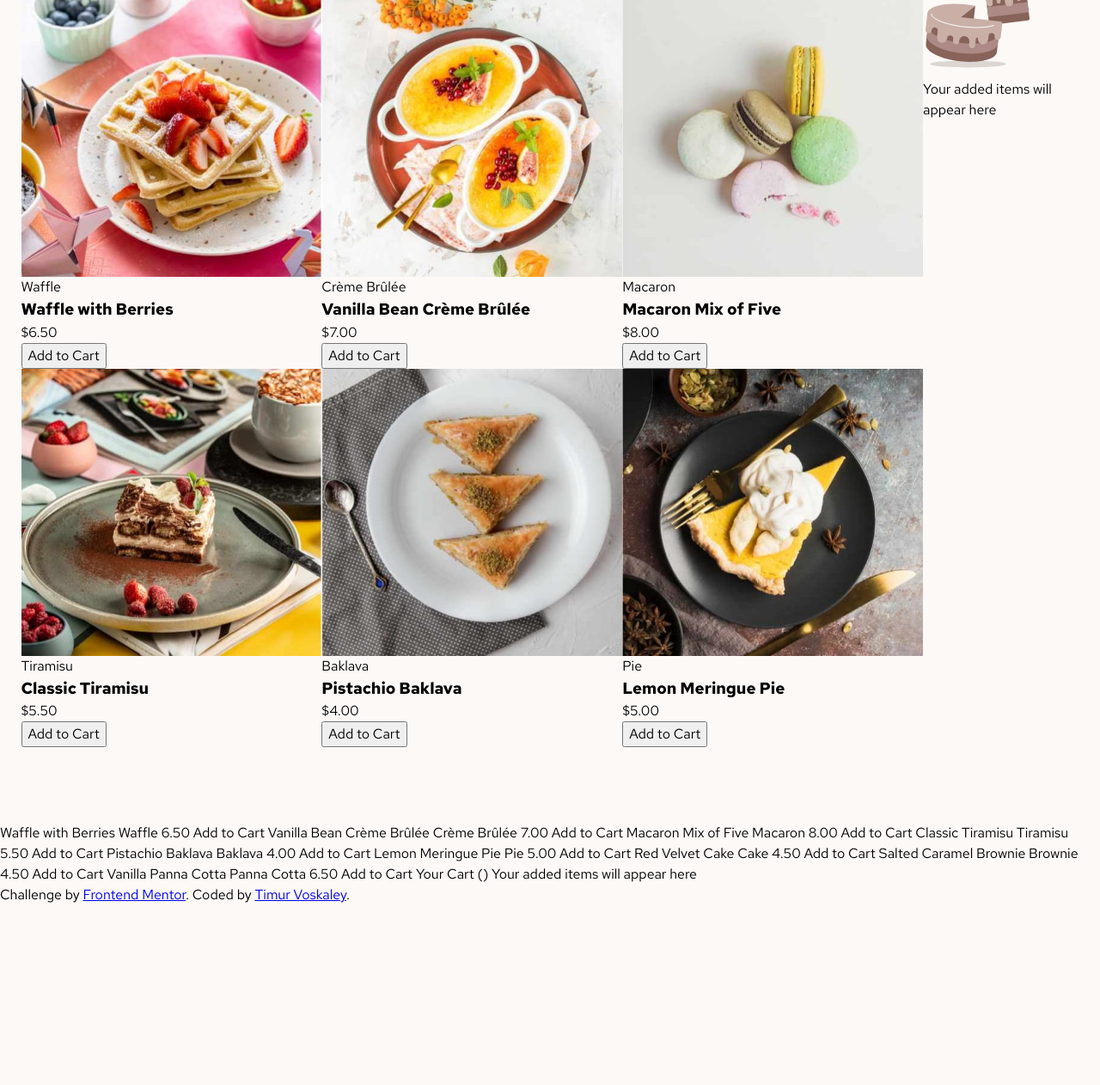
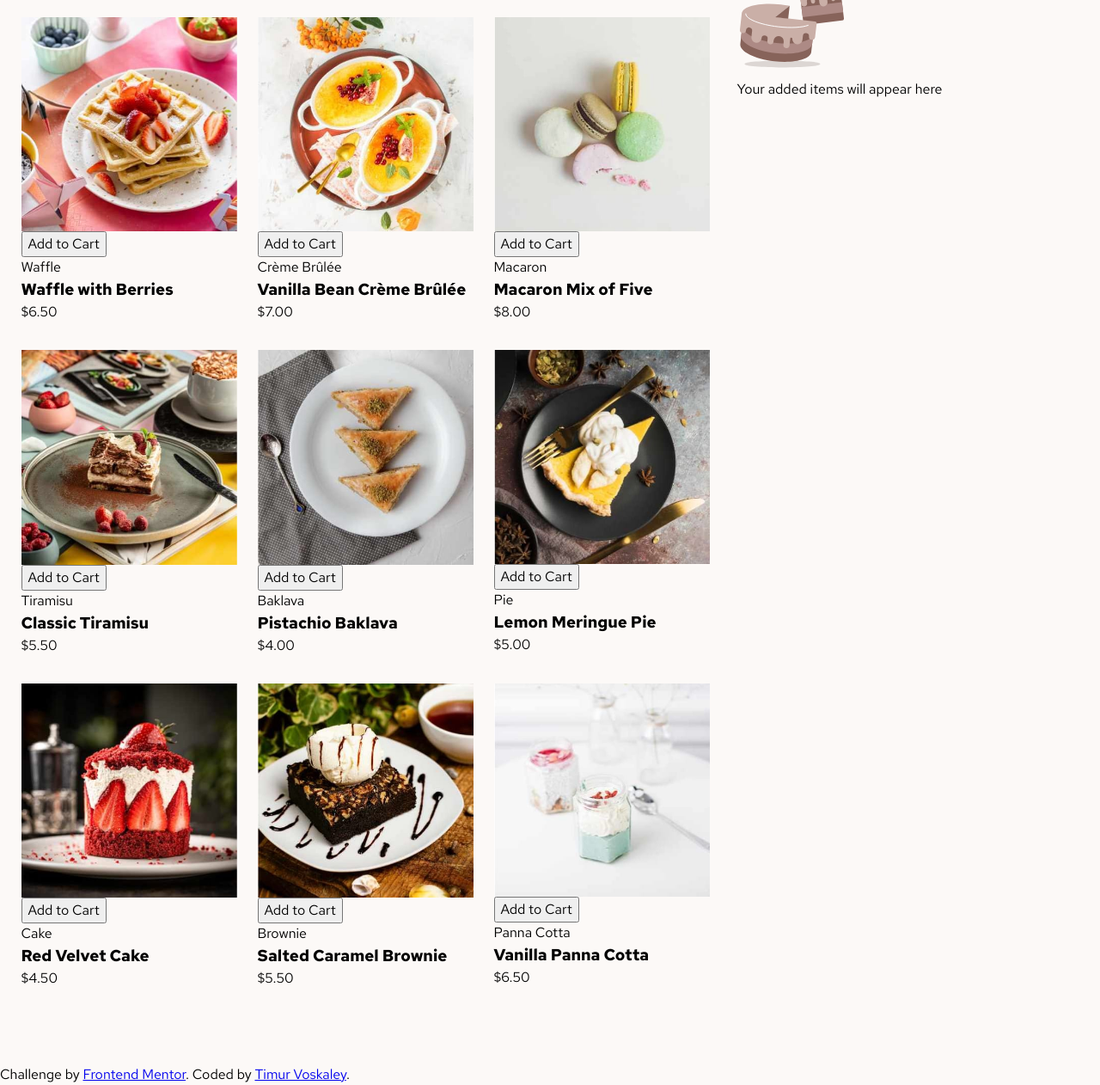
Before and after one commit to TimurVoskaley/Product-list-with-cart, a plain HTML site: page index.html in a window 1280 px wide. Shown: the part 160-1422 px from the top of the page at 86% size. Before the commit the page ends 1213 px from the top, so only its background shows below. Drawn offline with nearby package versions, Linux system fonts and the light colour scheme; files that its build step writes are made by us from their sources.

Commit message:
replaced product images with sets of pictures, depending on the type of device.

```diff
--- a/index.html
+++ b/index.html
@@ -18,83 +18,176 @@
 
   <main class="container">
     <div class="products">
-      <a class="products__title" href="#">Desserts</a>
+      <h1 class="products__title" >Desserts</h1>
       <ul class="products__list">
         <li class="products__list-item">
           <article class="products__card">
             <div class="products__card-image">
-              <img src="assets/images/image-waffle-desktop.jpg" alt="Waffle with Berries">
+              <picture>
+                <source srcset="assets/images/image-waffle-desktop.jpg" media="(min-width: 1440px)">
+                <source srcset="assets/images/image-waffle-tablet.jpg" media="(min-width: 768px)">
+                <source srcset="assets/images/image-waffle-mobile.jpg" media="(min-width: 375px)">
+                <img src="assets/images/image-waffle-desktop.jpg" alt="Waffle with Berries" width="251" height="240">
+              </picture>
+              <button class="products__card-button" type="button">Add to Cart</button>
             </div>
+
             <div class="products__card-content">
               <p class="products__card-category">Waffle</p>
               <h3 class="products__card-title">Waffle with Berries</h3>
               <p class="products__card-price">$6.50</p>
-              <button class="products__card-button">Add to Cart</button>
             </div>
           </article>
         </li>
+
         <li class="products__list-item">
           <article class="products__card">
             <div class="products__card-image">
-              <img src="assets/images/image-creme-brulee-desktop.jpg" alt="Vanilla Bean Crème Brûlée">
+              <picture>
+                <source srcset="assets/images/image-creme-brulee-desktop.jpg" media="(min-width: 1440px)">
+                <source srcset="assets/images/image-creme-brulee-tablet.jpg" media="(min-width: 768px)">
+                <source srcset="assets/images/image-creme-brulee-mobile.jpg" media="(min-width: 375px)">
+                <img src="assets/images/image-creme-brulee-desktop.jpg" alt="Vanilla Bean Crème Brûlée" width="251" height="240">
+              </picture>
+              <button class="products__card-button" type="button">Add to Cart</button>
             </div>
             <div class="products__card-content">
               <p class="products__card-category">Crème Brûlée</p>
               <h3 class="products__card-title">Vanilla Bean Crème Brûlée</h3>
               <p class="products__card-price">$7.00</p>
-              <button class="products__card-button">Add to Cart</button>
             </div>
           </article>
         </li>
+
         <li class="products__list-item">
           <article class="products__card">
             <div class="products__card-image">
-              <img src="assets/images/image-macaron-desktop.jpg" alt="Macaron Mix of Five">
+              <picture>
+                <source srcset="assets/images/image-macaron-desktop.jpg" media="(min-width: 1440px)">
+                <source srcset="assets/images/image-macaron-tablet.jpg" media="(min-width: 768px)">
+                <source srcset="assets/images/image-macaron-mobile.jpg" media="(min-width: 375px)">
+                <img src="assets/images/image-macaron-desktop.jpg" alt="Macaron Mix of Five" width="251" height="240">
+              </picture>
+              <button class="products__card-button" type="button">Add to Cart</button>
             </div>
             <div class="products__card-content">
               <p class="products__card-category">Macaron</p>
               <h3 class="products__card-title">Macaron Mix of Five</h3>
               <p class="products__card-price">$8.00</p>
-              <button class="products__card-button">Add to Cart</button>
             </div>
           </article>
         </li>
+
         <li class="products__list-item">
           <article class="products__card">
             <div class="products__card-image">
-              <img src="assets/images/image-tiramisu-desktop.jpg" alt="Classic Tiramisu">
+              <picture>
+                <source srcset="assets/images/image-tiramisu-desktop.jpg" media="(min-width: 1440px)">
+                <source srcset="assets/images/image-tiramisu-tablet.jpg" media="(min-width: 768px)">
+                <source srcset="assets/images/image-tiramisu-mobile.jpg" media="(min-width: 375px)">
+                <img src="assets/images/image-tiramisu-desktop.jpg" alt="Classic Tiramisu" width="251" height="240">
+              </picture>
+              <button class="products__card-button" type="button">Add to Cart</button>
             </div>
             <div class="products__card-content">
               <p class="products__card-category">Tiramisu</p>
               <h3 class="products__card-title">Classic Tiramisu</h3>
               <p class="products__card-price">$5.50</p>
-              <button class="products__card-button">Add to Cart</button>
             </div>
           </article>
         </li>
+
         <li class="products__list-item">
           <article class="products__card">
             <div class="products__card-image">
-              <img src="assets/images/image-baklava-desktop.jpg" alt="Pistachio Baklava">
+              <picture>
+                <source srcset="assets/images/image-baklava-desktop.jpg" media="(min-width: 1440px)">
+                <source srcset="assets/images/image-baklava-tablet.jpg" media="(min-width: 768px)">
+                <source srcset="assets/images/image-baklava-mobile.jpg" media="(min-width: 375px)">
+                <img src="assets/images/image-baklava-desktop.jpg" alt="Pistachio Baklava" width="251" height="240">
+              </picture>
+              <button class="products__card-button" type="button">Add to Cart</button>
             </div>
             <div class="products__card-content">
               <p class="products__card-category">Baklava</p>
               <h3 class="products__card-title">Pistachio Baklava</h3>
               <p class="products__card-price">$4.00</p>
-              <button class="products__card-button">Add to Cart</button>
             </div>
           </article>
         </li>
+
         <li class="products__list-item">
           <article class="products__card">
             <div class="products__card-image">
-              <img src="assets/images/image-meringue-desktop.jpg" alt="Lemon Meringue Pie">
+              <picture>
+                <source srcset="assets/images/image-meringue-desktop.jpg" media="(min-width: 1440px)">
+                <source srcset="assets/images/image-meringue-tablet.jpg" media="(min-width: 768px)">
+                <source srcset="assets/images/image-meringue-mobile.jpg" media="(min-width: 375px)">
+                <img src="assets/images/image-meringue-desktop.jpg" alt="Lemon Meringue Pie" width="251" height="240">
+              </picture>
+              <button class="products__card-button" type="button">Add to Cart</button>
             </div>
             <div class="products__card-content">
               <p class="products__card-category">Pie</p>
               <h3 class="products__card-title">Lemon Meringue Pie</h3>
               <p class="products__card-price">$5.00</p>
-              <button class="products__card-button">Add to Cart</button>
+            </div>
+          </article>
+        </li>
+
+        <li class="products__list-item">
+          <article class="products__card">
+            <div class="products__card-image">
+              <picture>
+                <source srcset="assets/images/image-cake-desktop.jpg" media="(min-width: 1440px)">
+                <source srcset="assets/images/image-cake-tablet.jpg" media="(min-width: 768px)">
+                <source srcset="assets/images/image-cake-mobile.jpg" media="(min-width: 375px)">
+                <img src="assets/images/image-cake-desktop.jpg" alt="Red Velvet Cake" width="251" height="240">
+              </picture>
+              <button class="products__card-button" type="button">Add to Cart</button>
+            </div>
+            <div class="products__card-content">
+              <p class="products__card-category">Cake</p>
+              <h3 class="products__card-title">Red Velvet Cake</h3>
+              <p class="products__card-price">$4.50</p>
+            </div>
+          </article>
+        </li>
+
+        <li class="products__list-item">
+          <article class="products__card">
+            <div class="products__card-image">
+              <picture>
+                <source srcset="assets/images/image-brownie-desktop.jpg" media="(min-width: 1440px)">
+                <source srcset="assets/images/image-brownie-tablet.jpg" media="(min-width: 768px)">
+                <source srcset="assets/images/image-brownie-mobile.jpg" media="(min-width: 375px)">
+                <img src="assets/images/image-brownie-desktop.jpg" alt="Salted Caramel Brownie" width="251" height="240">
+              </picture>
+              <button class="products__card-button" type="button">Add to Cart</button>
+            </div>
+            <div class="products__card-content">
+              <p class="products__card-category">Brownie</p>
+              <h3 class="products__card-title">Salted Caramel Brownie</h3>
+              <p class="products__card-price">$5.50</p>
+            </div>
+          </article>
+        </li>
+
+        <li class="products__list-item">
+          <article class="products__card">
+            <div class="products__card-image">
+              <picture>
+                <source srcset="assets/images/image-panna-cotta-desktop.jpg" media="(min-width: 1440px)">
+                <source srcset="assets/images/image-panna-cotta-tablet.jpg" media="(min-width: 768px)">
+                <source srcset="assets/images/image-panna-cotta-mobile.jpg" media="(min-width: 375px)">
+                <img src="assets/images/image-panna-cotta-desktop.jpg" alt="Vanilla Panna Cotta" width="251" height="240">
+              </picture>
+              <button class="products__card-button" type="button">Add to Cart</button>
+            </div>
+            <div class="products__card-content">
+              <p class="products__card-category">Panna Cotta</p>
+              <h3 class="products__card-title">Vanilla Panna Cotta</h3>
+              <p class="products__card-price">$6.50</p>
             </div>
           </article>
         </li>
@@ -111,55 +204,6 @@
     </aside>
   </main>
 
-
-  Waffle with Berries
-  Waffle
-  6.50
-  Add to Cart
-
-  Vanilla Bean Crème Brûlée
-  Crème Brûlée
-  7.00
-  Add to Cart
-
-  Macaron Mix of Five
-  Macaron
-  8.00
-  Add to Cart
-
-  Classic Tiramisu
-  Tiramisu
-  5.50
-  Add to Cart
-
-  Pistachio Baklava
-  Baklava
-  4.00
-  Add to Cart
-
-  Lemon Meringue Pie
-  Pie
-  5.00
-  Add to Cart
-
-  Red Velvet Cake
-  Cake
-  4.50
-  Add to Cart
-
-  Salted Caramel Brownie
-  Brownie
-  4.50
-  Add to Cart
-
-  Vanilla Panna Cotta
-  Panna Cotta
-  6.50
-  Add to Cart
-
-  Your Cart (<!-- Quantity -->)
-  Your added items will appear here
-
   <div class="attribution">
     Challenge by <a href="https://www.frontendmentor.io?ref=challenge">Frontend Mentor</a>.
     Coded by <a href="https://github.com/TimurVoskaley/Product-list-with-cart.git">Timur Voskaley</a>.
--- a/styles/blocks/_main-content.scss
+++ b/styles/blocks/_main-content.scss
@@ -6,6 +6,8 @@
   width: var(--container-width);
   // noinspection CssInvalidPropertyValue
   margin: rem(88) auto;
+  // noinspection CssInvalidPropertyValue
+  gap: rem(32);
 }
 
 .products {
@@ -14,12 +16,16 @@
   &__title {
     // noinspection CssInvalidPropertyValue
     font-size: rem(40);
-    text-decoration: none;
-
+    font-weight: 700;
+    color: var(--color-rose-900);
+    // noinspection CssInvalidPropertyValue
+    margin-bottom: rem(32);
   }
 
   &__list {
     display: grid;
     grid-template-columns: repeat(3, 1fr);
+    // noinspection CssInvalidPropertyValue
+    gap: rem(32) rem(24);
   }
 }
```
